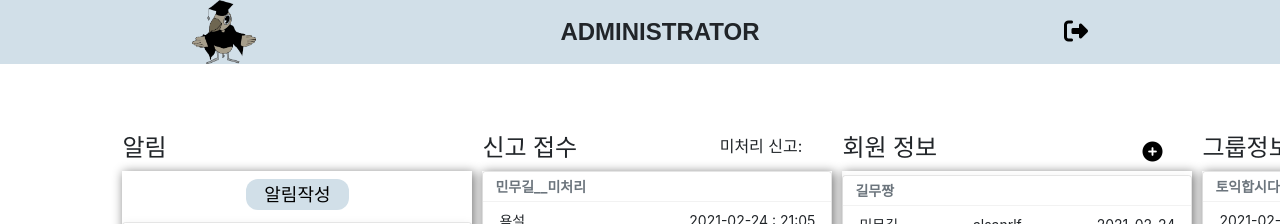
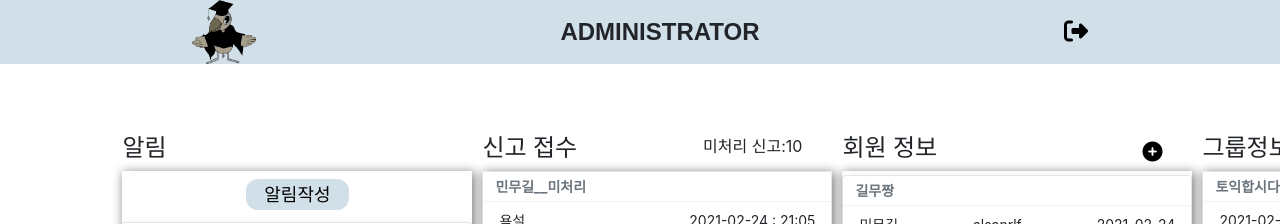
Before and after one commit to junhodo/UntactSchool, a React (Create React App) app in the folder FE/admin/: page /admin in a window 1280 px wide. Shown: the top 224 px of the page. Built offline with nearby package versions, Linux system fonts and the light colour scheme; the HTML template or start-up script is replaced by a standard one.

Commit message:
[ADD] 미처리 신고 카운트 기능 추가 -처리해야할 미처리 신고를 카운트한다

```diff
--- a/FE/admin/src/component/Report.js
+++ b/FE/admin/src/component/Report.js
@@ -1,4 +1,4 @@
-import { React, useState } from 'react';
+import { React, useState, useEffect } from 'react';
 import { Toast, ToastHeader, Form, Input, Button } from 'reactstrap';
 import '../css/Report.css';
 
@@ -6,6 +6,7 @@ const Report = () => {
   const [willShow, setWillShow] = useState(0);
   const [excution, setExcution] = useState('선처');
   const [defendantID, setDefendant] = useState(0);
+  const [unexcution, setUnexcution] = useState(0);
   // defendant  classfication  time  reporter  content  id  excute  where
   const [dummy, setDummy] = useState([
     {
@@ -120,6 +121,16 @@ const Report = () => {
     }
   ]);
 
+  useEffect(() => {
+    let cnt = 0;
+    for (let i = 0; i < dummy.length; i += 1) {
+      if (dummy[i].excute === '미처리') {
+        cnt += 1;
+      }
+    }
+    setUnexcution(cnt);
+  }, [...dummy]);
+
   const notificationClick = event => {
     event.preventDefault();
     setWillShow(Number(event.currentTarget.id));
@@ -199,7 +210,7 @@ const Report = () => {
         <span>
           <h4>신고 접수</h4>
         </span>
-        <span>미처리 신고:</span>
+        <span>미처리 신고:{unexcution}</span>
       </div>
       <div className="ItemBox">{reportList}</div>
     </div>
```
